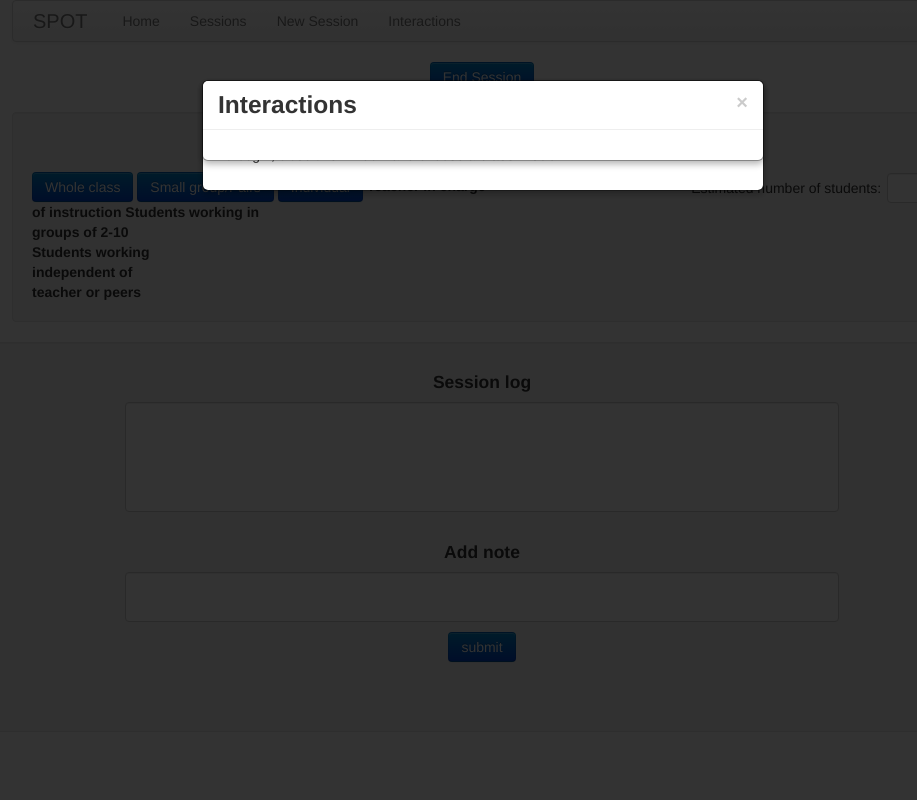
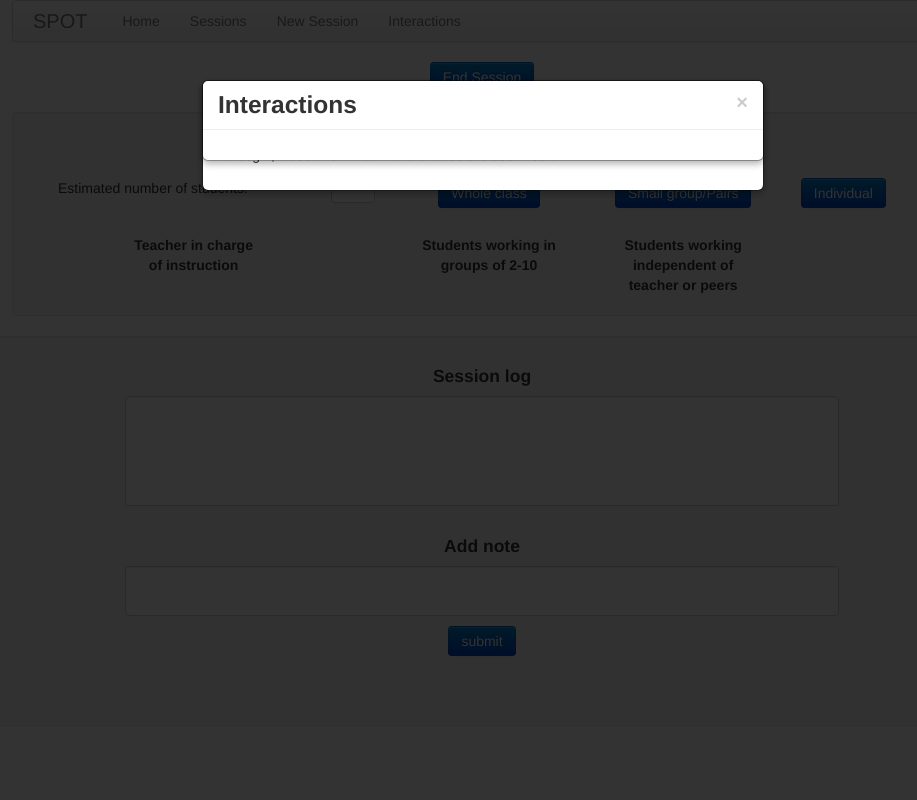
Before and after one commit to andrewgr35/sjsuspot, a Python web app: template templates/session.html in a window 1280 px wide. Shown: the whole page, without its empty margins (158-1075 px from the left). Run offline with Jinja, Linux system fonts and the light colour scheme; the template is opened without the code that fills it, so the values that code supplies are empty; some libraries are stand-ins or nearby versions.

Commit message:
Update session.html
Attempt to move Estimated Number of Students

```diff
--- a/templates/session.html
+++ b/templates/session.html
@@ -41,12 +41,8 @@
     <h4 align = "center">Class mode</h4>
     <table align="center" width = "850">
     <tr>
-        <table align="right">
-        <tr>
-            <td><p>Estimated number of students:&nbsp;</p></td>
-            <td><textarea style="width: 30px; height: 20px;" id="numberofstudents"></textarea></td>
-        </tr>
-    </table>
+        <td><p>Estimated number of students:&nbsp;</p></td>
+        <td><textarea style="width: 30px; height: 20px;" id="numberofstudents"></textarea></td>
         <td align = "center"><button class="btn btn-medium btn-primary" modeId="wg">Whole class</button><td>
 	<td align = "center"><button class="btn btn-medium btn-primary" modeId="sg">Small group/Pairs</button><td>
 	<td align = "center"><button class="btn btn-medium btn-primary" modeId="i">Individual</button><td>
```
